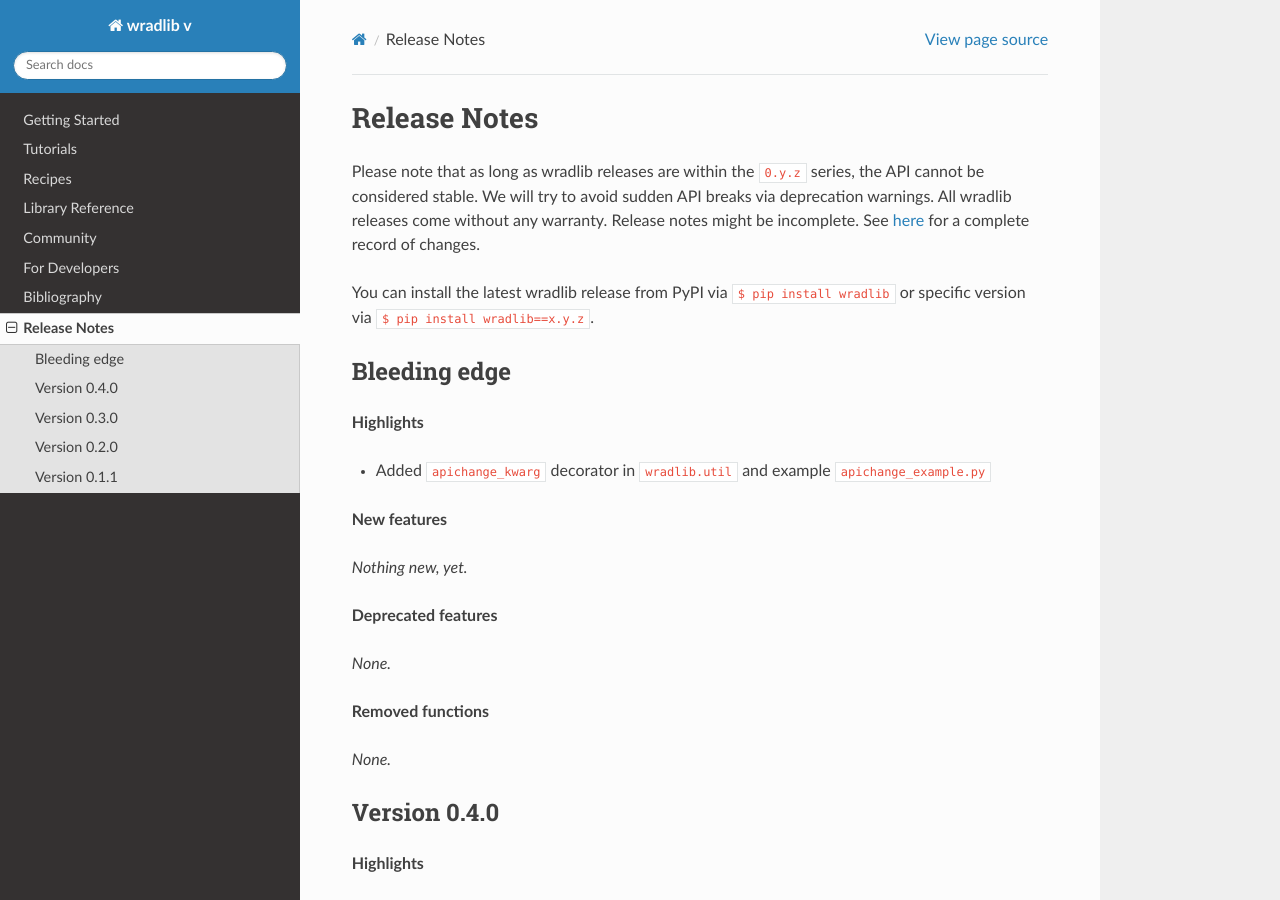
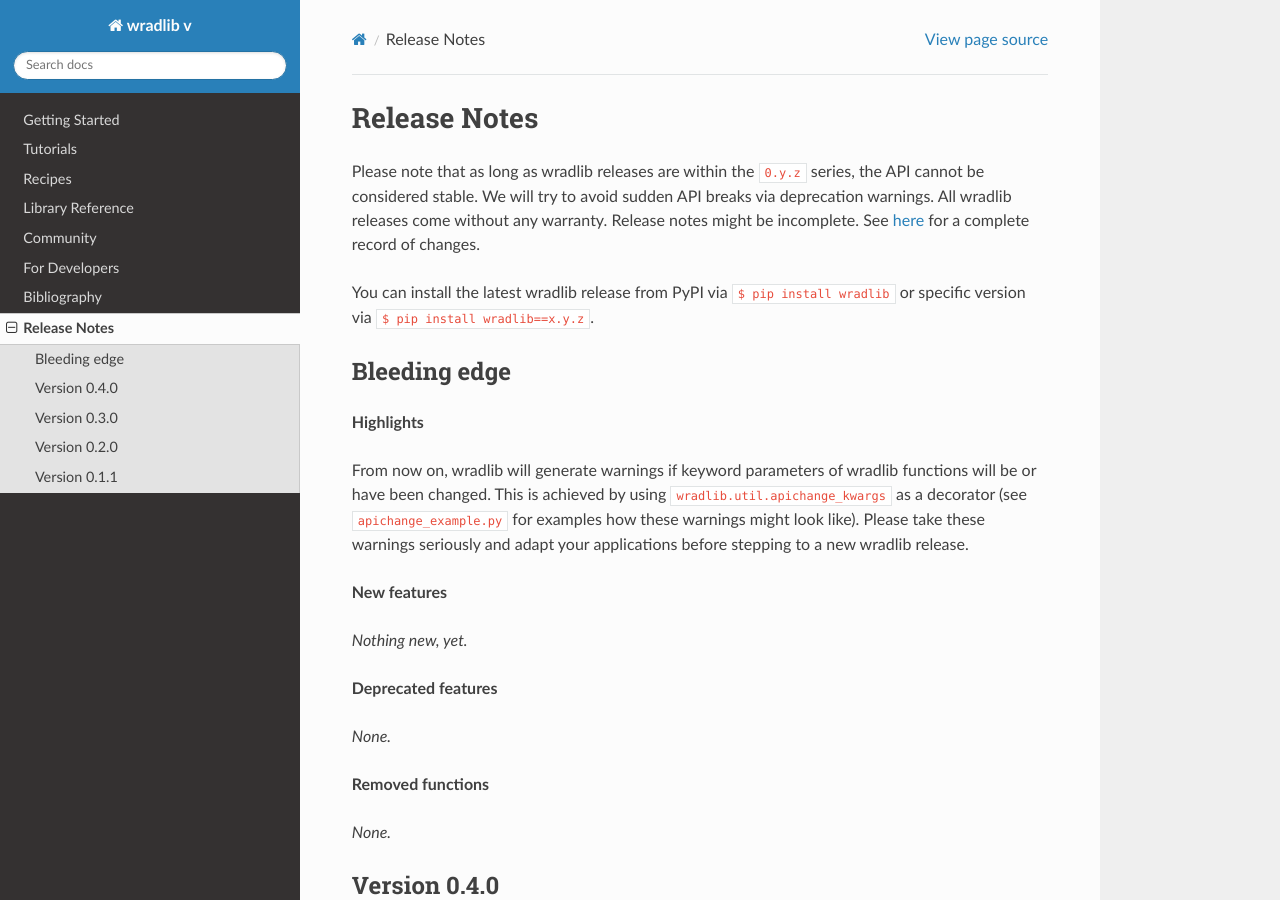
Before and after one commit to wradlib/wradlib-docs, a Sphinx documentation site: the page built from source/release_notes.rst, in a window 1280 px wide and 900 px high. Built offline with Sphinx 7.4.7 and the Read the Docs theme 2.0.0, drawn with Linux system fonts in a browser that asks for light colours.

Commit message:
DOC: adapted section on apichange_kwarg decorator as suggested in pull request #53

```diff
--- a/source/release_notes.rst
+++ b/source/release_notes.rst
@@ -11,7 +11,7 @@
 
 **Highlights**
 
-- Added ``apichange_kwarg`` decorator in ``wradlib.util`` and example ``apichange_example.py``
+From now on, wradlib will generate warnings if keyword parameters of wradlib functions will be or have been changed. This is achieved by using ``wradlib.util.apichange_kwargs`` as a decorator (see ``apichange_example.py`` for examples how these warnings might look like). Please take these warnings seriously and adapt your applications before stepping to a new wradlib release.
 
 **New features**
 
```
